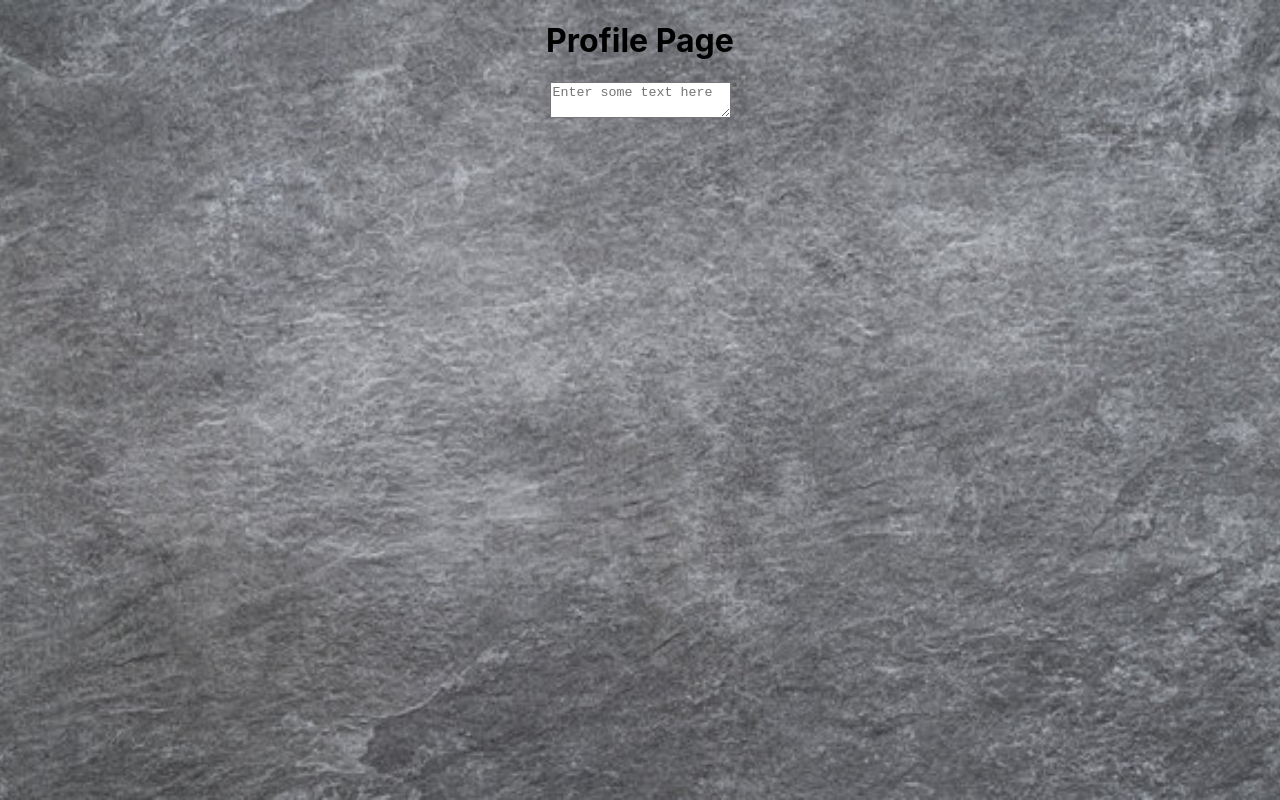
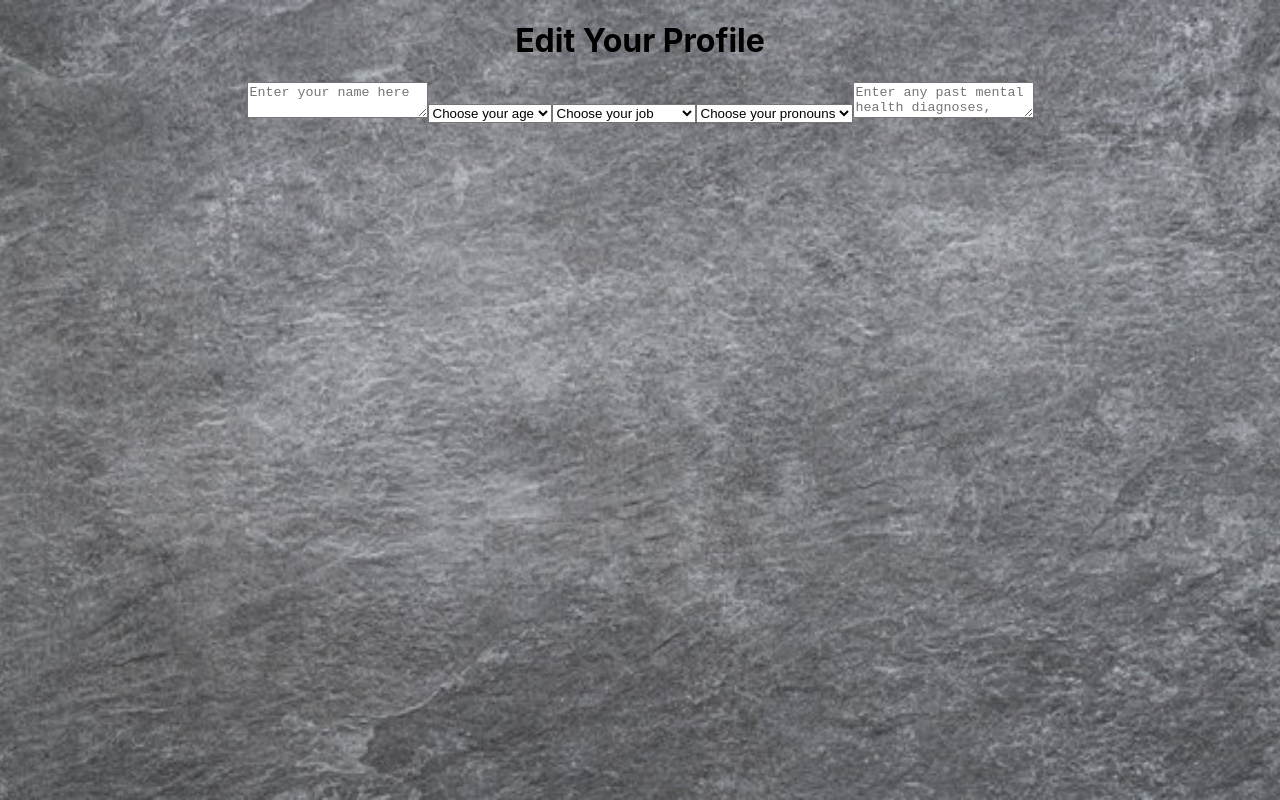
Before and after one commit to Way05/HenHacks25, a React (Create React App) app in the folder henhacks25/: page /profile in a window 1280 px wide. Built offline with nearby package versions, Linux system fonts and the light colour scheme.

Commit message:
profile button

```diff
--- a/henhacks25/src/pages/profile.tsx
+++ b/henhacks25/src/pages/profile.tsx
@@ -1,10 +1,53 @@
 import React from 'react';
-
+/*TODO
+Profile Page:
+Age x
+Occupation x
+Gender x
+Past symptoms including duration, intensity, and triggers
+Social and environmental factors
+Direct to profile page if never been to web before
+*/
 const ProfilePage: React.FC = () => {
   return (
     <div>
-      <h1>Profile Page</h1>
-      <textarea name="input" placeholder="Enter some text here" />
+      <h1>Edit Your Profile</h1>
+      <textarea name="name" placeholder="Enter your name here" />
+      <select name="age">
+        <option value="" disabled selected>Choose your age</option>
+        <option value="Prefer not to say">Prefer not to say</option>
+        {Array.from({ length: 100 }, (_, index) => index + 1).map(age => (
+            <option key={age} value={age}>{age}</option>
+        ))}
+       </select>
+
+
+      <select name="job">
+        <option value="" disabled selected>
+            Choose your job
+        </option>
+        <option value="Student">Student</option>
+        <option value="Student & Employed">Student & Employed</option>
+        <option value="Full Time Employed">Full Time Employed</option>
+        <option value="Part Time Employed">Part Time Employed</option>
+        <option value="Unemployed">Unemployed</option>
+        <option value="">Prefer not to say</option>
+    </select>
+
+    <select name="gender">
+        <option value="" disabled selected>
+            Choose your pronouns
+        </option>
+        <option value="He">he/him</option>
+        <option value="Her">she/her</option>
+        <option value="They">them/they</option>
+        <option value="Other">Other</option>
+        <option value="">Prefer not to say</option>
+
+    </select>
+
+    <textarea name="Past" placeholder="Enter any past mental health diagnoses, symptoms, intensity or anything else that may be relevant to you mental health" />
+
     </div>
   );
 };
```
